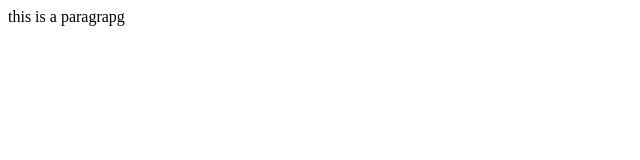
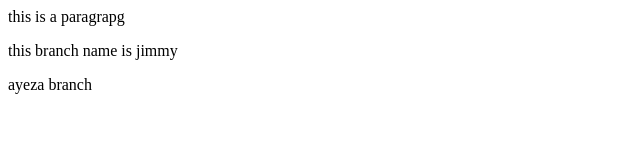
Before and after one commit to jamshaid9689/localrepo, a plain HTML site: page index.html in a window 1280 px wide. Shown: the whole page, without its empty margins (0-640 px from the left). Drawn offline with Linux system fonts and the light colour scheme.

Commit message:
add new feature

```diff
--- a/index.html
+++ b/index.html
@@ -1 +1,3 @@
 <p>this is a paragrapg</p>
+<p>this branch name is jimmy</p>
+<p>ayeza branch</p>
```
